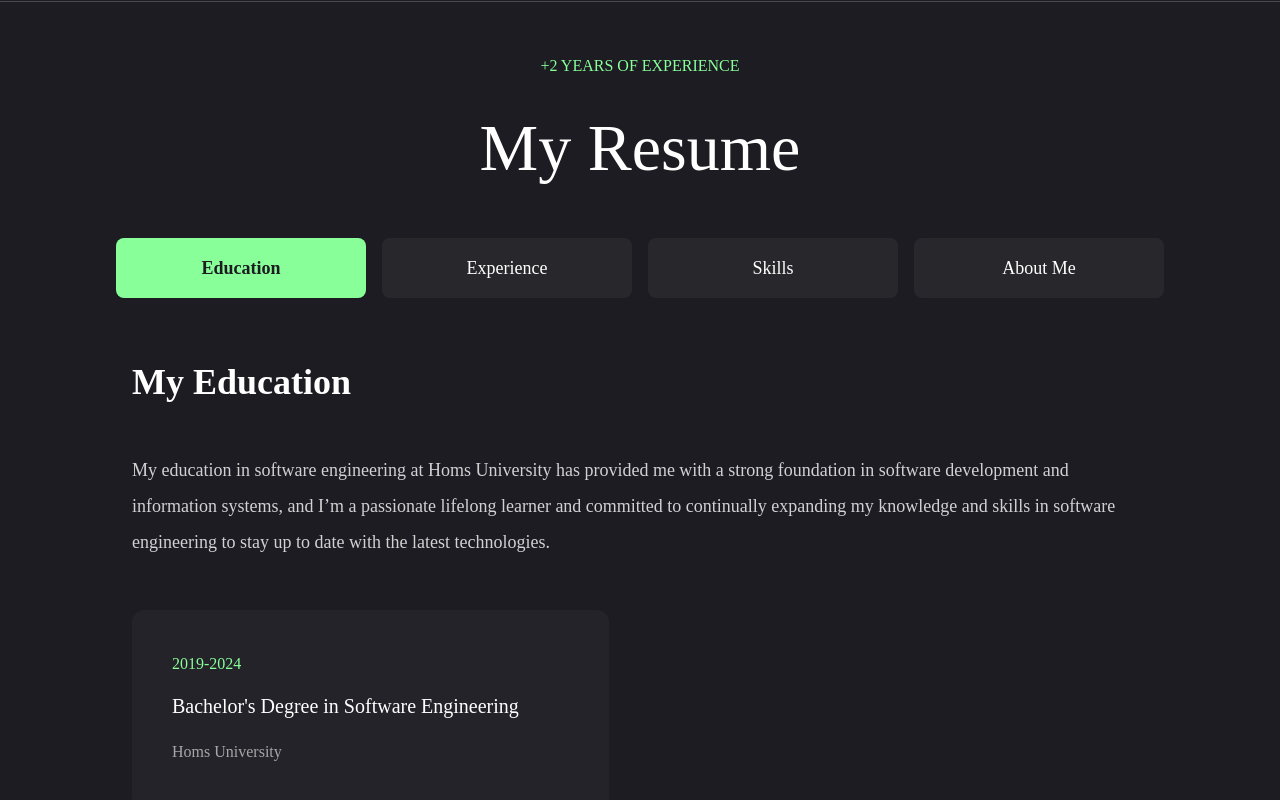
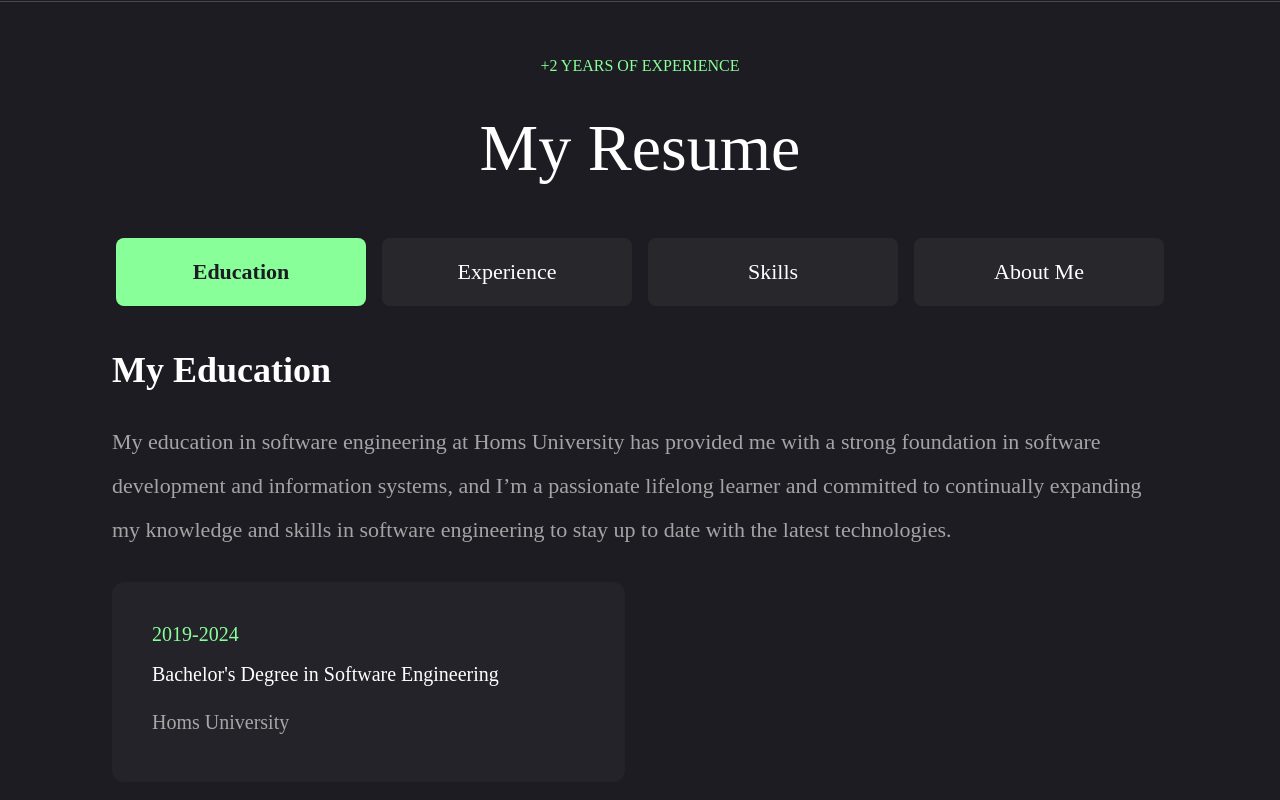
Before and after one commit to YoumnaYazji/My-Portfolio, a Next.js app: page / in a window 1280 px wide. Shown: the part 2935-3735 px from the top of the page. Built offline with nearby package versions, Linux system fonts and the light colour scheme.

Commit message:
7th Commit

```diff
--- a/app/resume/page.jsx
+++ b/app/resume/page.jsx
@@ -1,13 +1,11 @@
 "use client";
 
-import {FaHtml5,FaCss3,FaJs,FaReact,FaFigma,FaNodeJs} from 'react-icons/fa'
-import { SiAutocad,SiAutodeskrevit,SiMicrosoftexcel ,  } from "react-icons/si";
+import {FaHtml5,FaCss3,FaJs,FaReact,FaFigma,FaBootstrap,FaSass,FaLaravel,FaWordpress,FaGitAlt, FaGithub   } from 'react-icons/fa'
 import { FaRegUser } from "react-icons/fa";
-import { PiMicrosoftWordLogoFill } from "react-icons/pi";
 import { BsTelephone } from "react-icons/bs";
 import { FaRegEnvelope } from "react-icons/fa6";
 import { LiaLanguageSolid } from "react-icons/lia";
-import { SiFreelancer } from "react-icons/si";
+import { SiFreelancer,SiJquery,SiMysql   } from "react-icons/si";
 import { FaLink } from "react-icons/fa6";
 
 import { SiTailwindcss,SiNextdotjs} from 'react-icons/si'
@@ -85,21 +83,66 @@ const skills ={
     description:'Proficient in managing large-scale projects, collaborating with multidisciplinary teams, and balancing technical requirements with economic and environmental considerations. Committed to creating safe, efficient, and sustainable solutions that enhance quality of life for communities worldwide.',
     skillList:[
         {
-        icon:<SiAutocad/>,
-        name:'AutoCad'
+        icon:<FaHtml5/>,
+        name:'HTML5'
     },
     {
-        icon:<SiAutodeskrevit/>,
-        name:'Revit'
+        icon:<FaCss3/>,
+        name:'CSS3'
     },
     {
-        icon:<SiMicrosoftexcel/>,
-        name:'Excel'
+        icon:<SiTailwindcss/>,
+        name:'Tailwind'
     },
     {
-        icon:<PiMicrosoftWordLogoFill/>,
-        name:'Word'
+        icon:<FaBootstrap/>,
+        name:'Bootstrap'
     },
+    {
+        icon:<FaSass/>,
+        name:'Sass'
+    },
+    {
+        icon:<FaJs/>,
+        name:'JavaScript'
+    },
+    {
+        icon:<SiJquery/>,
+        name:'Jquery'
+    },
+    {
+        icon:<FaReact/>,
+        name:'React JS'
+    },
+    {
+        icon:<SiNextdotjs/>,
+        name:'Next JS'
+    },
+    {
+        icon:<FaFigma/>,
+        name:'Figma'
+    },
+    {
+        icon:<FaLaravel/>,
+        name:'Laravel'
+    },
+    {
+        icon:<SiMysql/>,
+        name:'My SQL'
+    },
+    {
+        icon:<FaGitAlt/>,
+        name:'Git'
+    },
+    {
+        icon:<FaGithub/>,
+        name:'Github'
+    },
+    {
+        icon:<FaWordpress/>,
+        name:'Wordpress'
+    },
+
 ]
 }
 
@@ -110,32 +153,33 @@ const Resume =() =>{
             <div className="px-12 mt-5 xl:w-[90%] mx-auto xs:w-full md:x-full">
                 <Tabs defaultValue='education' className='gap-[60px]'>
                     <TabsList className=' w-full mx-auto xl:mx-0 gap-[60px] md:flex-col md:items-center md:gap-4 lg:flex-row lg:items-start lg:mx-auto xs:flex-col xs:items-center xl:gap-4 xl:mx-0'>
-                        <TabsTrigger value='education' className="text-[18px]">Education</TabsTrigger>
-                        <TabsTrigger value='experience'className="text-[18px]" >Experience</TabsTrigger>
-                        <TabsTrigger value='skills' className="text-[18px]">Skills</TabsTrigger>
-                        <TabsTrigger value='about' className="text-[18px]">About Me</TabsTrigger>
+                        <TabsTrigger value='education' className="text-[18px] md:text-[22px]">Education</TabsTrigger>
+                        <TabsTrigger value='experience'className="text-[18px] md:text-[22px]" >Experience</TabsTrigger>
+                        <TabsTrigger value='skills' className="text-[18px] md:text-[22px]">Skills</TabsTrigger>
+                        <TabsTrigger value='about' className="text-[18px] md:text-[22px]">About Me</TabsTrigger>
 
                     </TabsList>
                     <div className='mt-10 min-h-[70vh] w-full'>
 
-                        <TabsContent value='education' className='w-[80vw]'>
-                        <div className='flex flex-col gap-[30px] p-5 xl:text-left'>
+                    <TabsContent value='education' className='w-full h-full'>
+                    <div className='flex flex-col gap-[30px] text-center xl:text-left'>
                                 <h3 className='text-4xl font-bold'>
                                     {education.title}
                                 </h3>
-                                <p className='text-white/80 py-5 text-[18px]'>{education.description}</p>
+                                <p className='text-white/60 text-[18px] md:text-[22px]'>
+                                {education.description}</p>
                                 <ScrollArea className='h-[400px]'>
                                     <ul className='grid frid-cols-1 lg:grid-cols-2 gap-[30px]'>
                                         {education.items.map((item,index)=>{
                                             return(
-                                                <li key={index} className='bg-[#232329] h-[184px] xl:h-[200px] lg:h-[200px] md:-[200px] sm:h-[200px] xs:h-[300px] py-6 px-10 rounded-xl flex flex-col justify-center items-center lg:items-start gap-1'>
+                                                <li key={index} className='bg-[#232329] h-[184px] xl:h-[200px] lg:h-[200px] md:-[200px] sm:h-[200px] xs:h-[300px] md:text-xl sm:text-2xl xs:text-2xl py-6 px-10 rounded-xl flex flex-col justify-center items-center lg:items-start gap-1'>
                                                     <span  className='text-accent'>
                                                         {item.duration}
                                                     </span>
-                                                    <h3 className='text-xl mt-2 text-center lg:text-left md:text-xl sm:text-base xs:text-base xs:mb-2'>
+                                                    <h3 className='text-2xl mt-2 text-center lg:text-left md:text-xl sm:text-2xl xs:text-2xl xs:mb-2'>
                                                         {item.degree}
                                                     </h3>
-                                                        <p className='text-white/60 mt-2 sm:text-base xs:text-base xs:mb-2'>
+                                                        <p className='text-white/60 text-xl mt-2 sm:text-xl xs:text-xl xs:mb-2'>
                                                             {item.instituation}
                                                         </p>
                                                 </li>
@@ -176,15 +220,13 @@ const Resume =() =>{
                              </div>
                         </TabsContent>
                         <TabsContent value='skills' className='w-full h-full'>
-                             <div className='flex- flex-col- gap-[30px]'>
-                                <div className='flex flex-col gap-[30px] text-center xl:text-left'>
-                                    <h3 className='text-4xl font-bold '>
+                        <div className='flex flex-col gap-[30px] text-center xl:text-left'>
+                        <h3 className='text-4xl font-bold '>
                                         {skills.title}
                                     </h3>
-                                    <p className='max-w-[600px] text-white/60 mx-auto xl:mx-0'>
+                                    <p className='text-white/60 text-[18px] md:text-[22px]'>
                                         {skills.description}
                                     </p>
-                                </div>
                                 <ul className='grid grid-cols-2 mt-6 sm:grid-cols-3 xs:grid-cols-1 md:grid-cols-4 gap-4 xl:gap-[30px]'>                                    {skills.skillList.map((skill,index)=>{
                                         return(
                                             <li key={index}>
@@ -205,12 +247,13 @@ const Resume =() =>{
                                     <p className='text-2xl mt-10'>+7 another Program</p>
                              </div>
                         </TabsContent>
-                        <TabsContent value='about' className='w-full'>
-                        <div className='flex flex-col gap-[30px] p-5 xl:text-left'>
-                                <h3 className='text-4xl font-bold'>
+                        <TabsContent value='about' className='w-full h-full'>
+                        <div className='flex flex-col gap-[30px] text-center xl:text-left'>
+                        <h3 className='text-4xl font-bold'>
                                     {about.title}
                                 </h3>
-                                <p className='text-white/60 py-5  text-[18px]'>{about.description}</p>
+                                <p className='text-white/60 text-[18px] md:text-[22px]'>
+                                {about.description}</p>
                                 <ul className="gap-y-6 xl:mx-0 grid grid-cols-1 md:grid-cols-2 xl:grid-cols-3 gap-4 ">
                                 {about.info.map((item, index) => (
                                 <li
```
